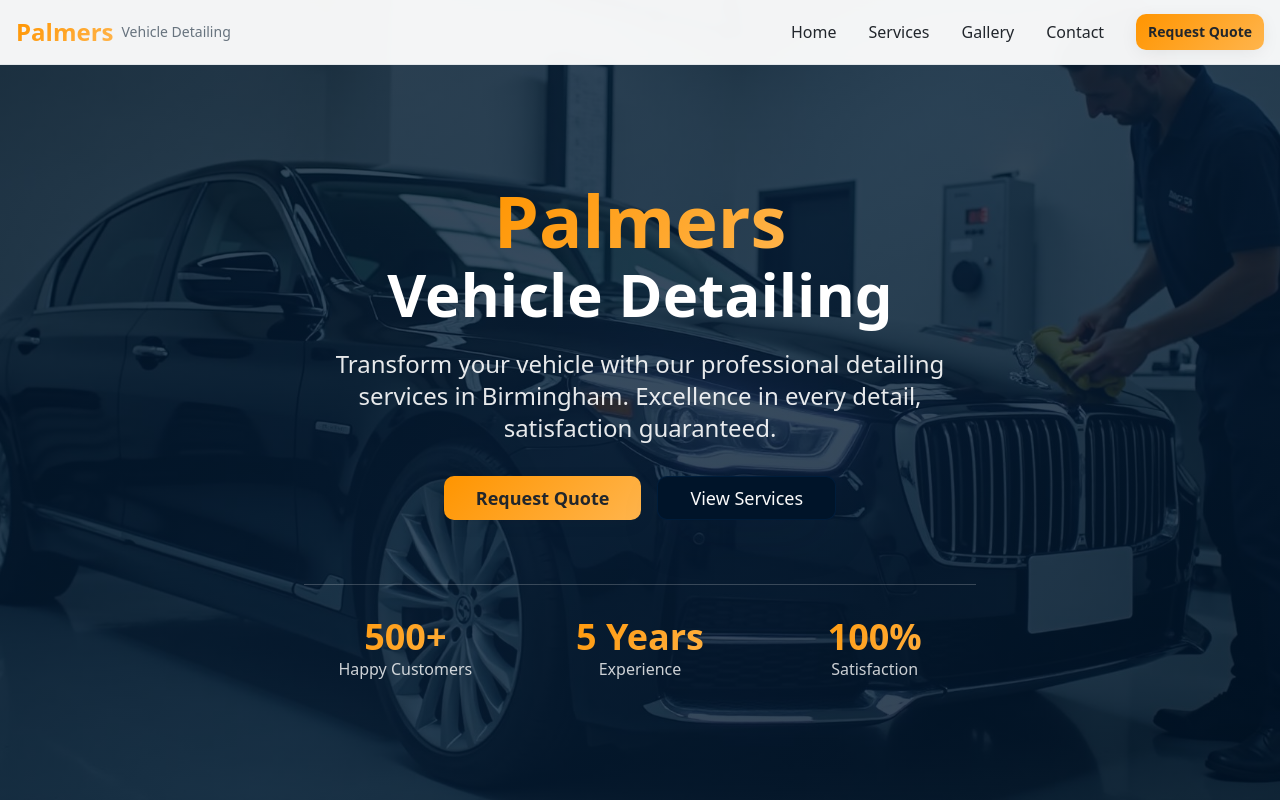
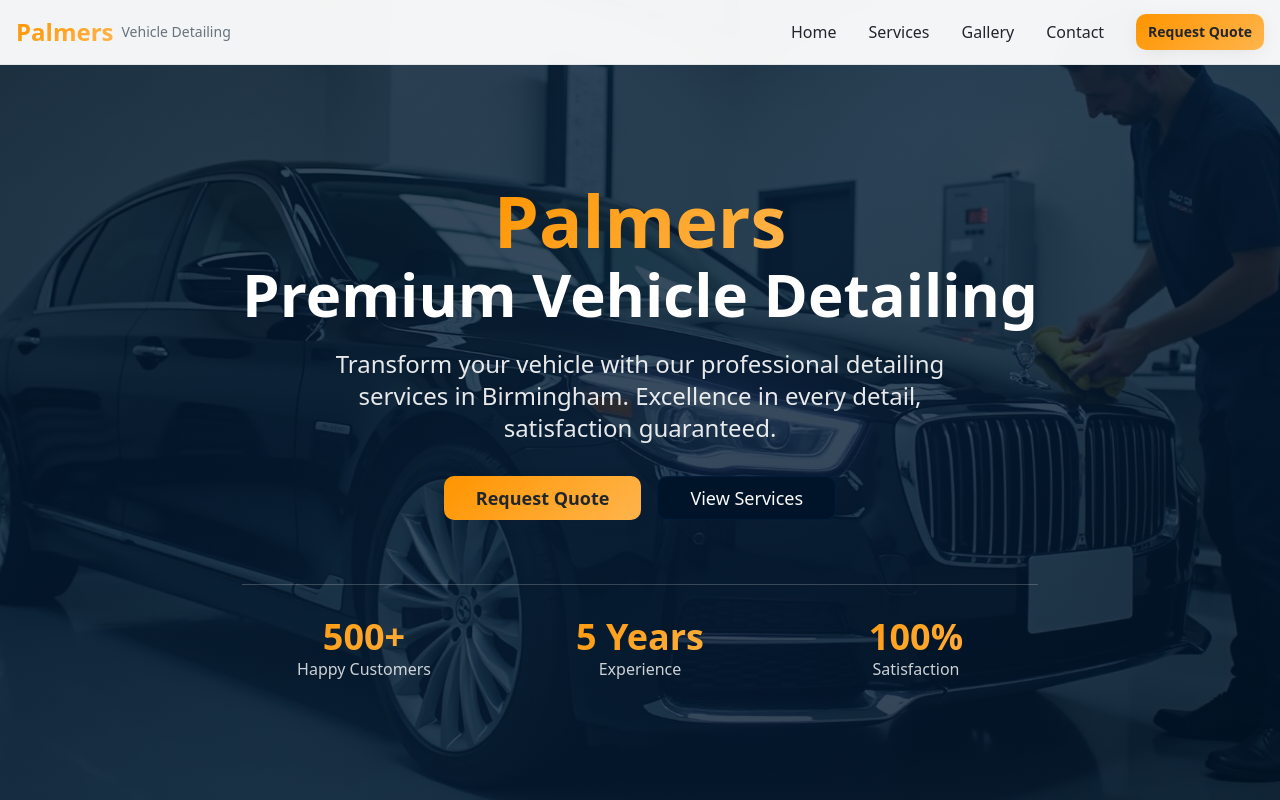
Before and after one commit to codesleeps/birmingham-detailing-boost, a React (Vite) app: page / in a window 1280 px wide. Shown: the top 800 px of the page. Built offline with nearby package versions, Linux system fonts and the light colour scheme.

Commit message:
Code edited in Lovable Code Editor

```diff
--- a/src/components/Hero.tsx
+++ b/src/components/Hero.tsx
@@ -20,7 +20,7 @@ const Hero = () => {
             Palmers
           </span>
           <span className="block text-4xl md:text-6xl mt-2">
-            Vehicle Detailing
+            Premium Vehicle Detailing
           </span>
         </h1>
 
```
